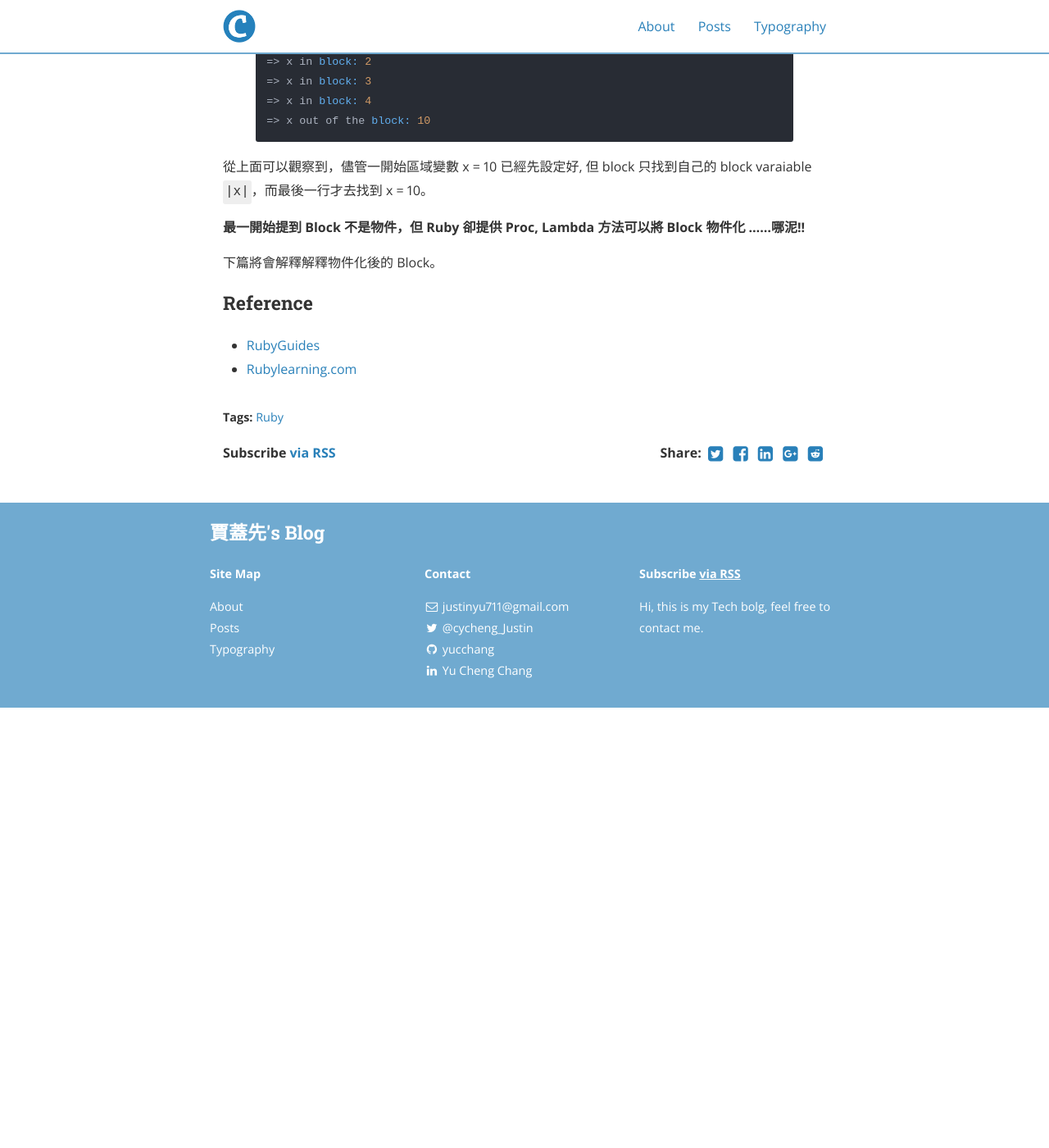
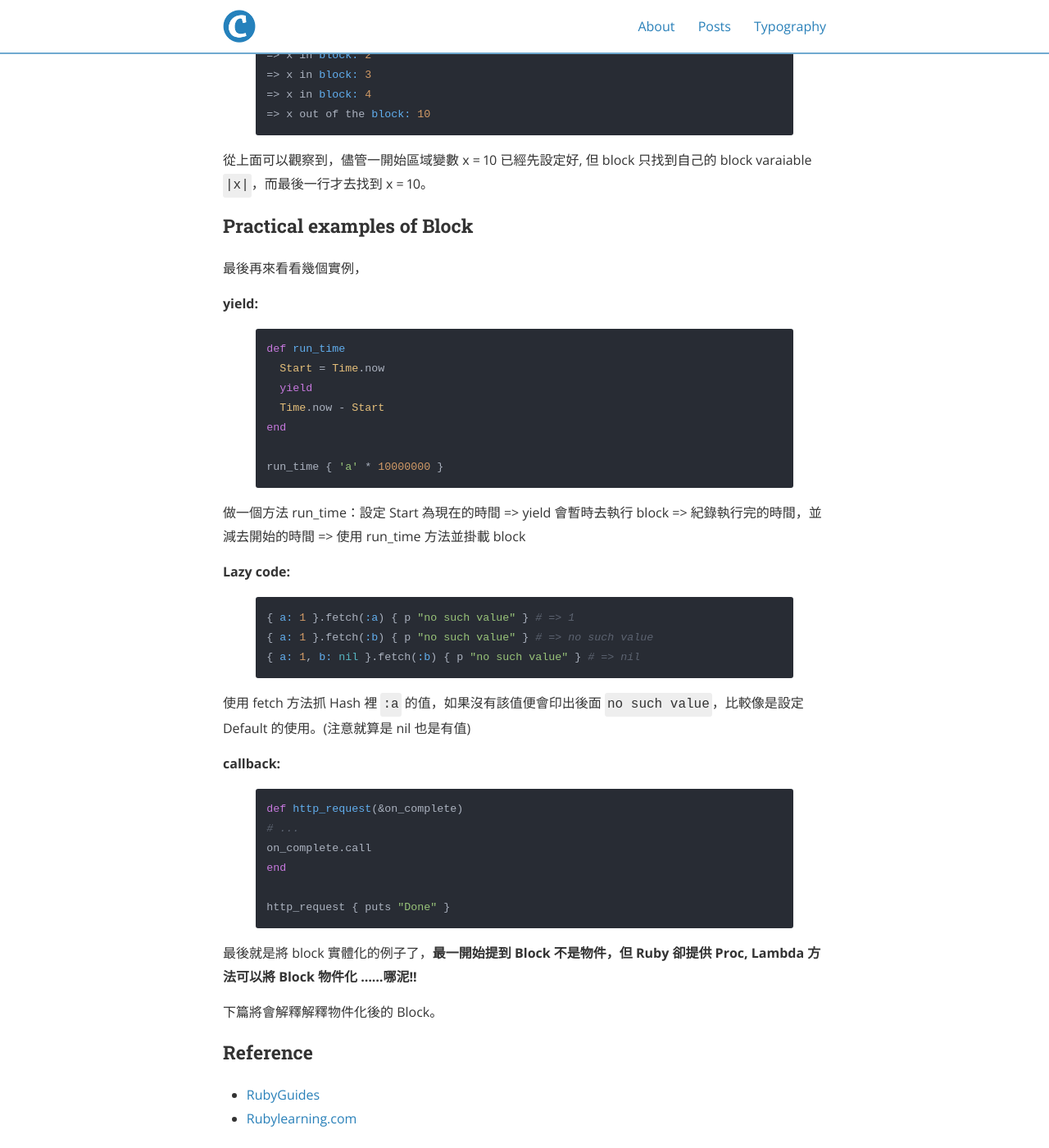
Before and after one commit to yucchang/yucchang.github.io, a Jekyll site: the page built from _posts/2020-02-17-block.md, in a window 1280 px wide and 1400 px high, scrolled down 3350 px. Shown: the whole window at 82% size. Built offline with Jekyll 4.4.1, drawn with Linux system fonts in a browser that asks for light colours; nearby versions of some CDN libraries; before the commit the page ends 4213 px from its top, so only the background shows below that; some of the changed text lies outside the part shown.

Commit message:
Revised posts

```diff
--- a/_config.yml
+++ b/_config.yml
@@ -10,12 +10,12 @@ exclude:
 
 # Site settings
 title: 賈蓋先's Blog
-subtitle: "Usually about life, programming, or anything that can descirbed in words."
+subtitle: "Usually about programming, tech, life or anything that can descirbed in words."
 # photo_credit: "photo by Sam Lee on Unsplash"
 email: justinyu711@gmail.com
 name: YU CHENG CHANG
 description: >
-  Hi, this is my Tech bolg, feel free to contact me.
+  Hi, this is my Tech blog, feel free to contact me.
 # Base URL of site (i.e. /blog). It should always start with a slash,
 # and never end with a slash. Set it to a blank value if hosting at the
 # root of your server.
--- a/_posts/2020-02-17-block.md
+++ b/_posts/2020-02-17-block.md
@@ -58,7 +58,7 @@ run_order { puts 2 }
 # => 2
 {% endhighlight %}
 
-好調皮啊
+就像是...
 
 ![yield](/assets/yield.jpeg)
 
@@ -120,7 +119,40 @@ The output is:
 
 從上面可以觀察到，儘管一開始區域變數 x = 10 已經先設定好, 但 block 只找到自己的 block varaiable `|x|`，而最後一行才去找到 x = 10。
 
-**最一開始提到 Block 不是物件，但 Ruby 卻提供 Proc, Lambda 方法可以將 Block 物件化  ......哪泥!!**
+### Practical examples of Block
+最後再來看看幾個實例，
+
+**yield:**
+{% highlight ruby %}
+def run_time
+  Start = Time.now
+  yield
+  Time.now - Start
+end
+
+run_time { 'a' * 10000000 }
+{% endhighlight %}
+做一個方法 run_time：設定 Start 為現在的時間 => yield 會暫時去執行 block => 紀錄執行完的時間，並減去開始的時間 => 使用 run_time 方法並掛載 block
+
+**Lazy code:**
+{% highlight ruby %}
+{ a: 1 }.fetch(:a) { p "no such value" } # => 1
+{ a: 1 }.fetch(:b) { p "no such value" } # => no such value
+{ a: 1, b: nil }.fetch(:b) { p "no such value" } # => nil
+{% endhighlight %}
+
+使用 fetch 方法抓 Hash 裡 `:a` 的值，如果沒有該值便會印出後面 `no such value`，比較像是設定 Default 的使用。(注意就算是 nil 也是有值)
+
+**callback:**
+{% highlight ruby %}
+def http_request(&on_complete)
+# ...
+on_complete.call
+end
+
+http_request { puts "Done" }
+{% endhighlight %}
+最後就是將 block 實體化的例子了，**最一開始提到 Block 不是物件，但 Ruby 卻提供 Proc, Lambda 方法可以將 Block 物件化  ......哪泥!!**
 
 下篇將會解釋解釋物件化後的 Block。
 
```
Also changed, not shown: other parts of _posts/2020-02-17-block.md (+3 -4 lines), _posts/2020-02-19-lambda-proc.md (+2 -4 lines), _posts/2020-2-13-string-symbol.md (+1 -1 lines), 15 other files.
